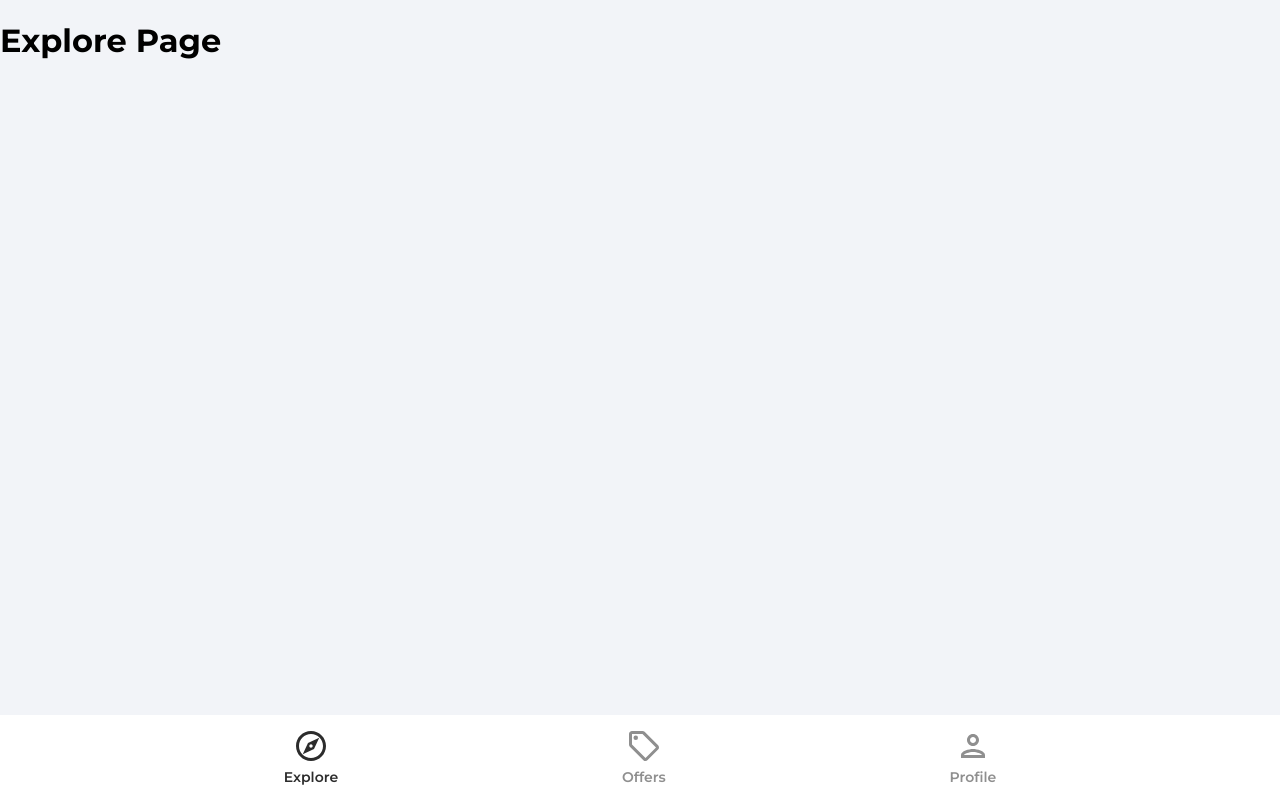
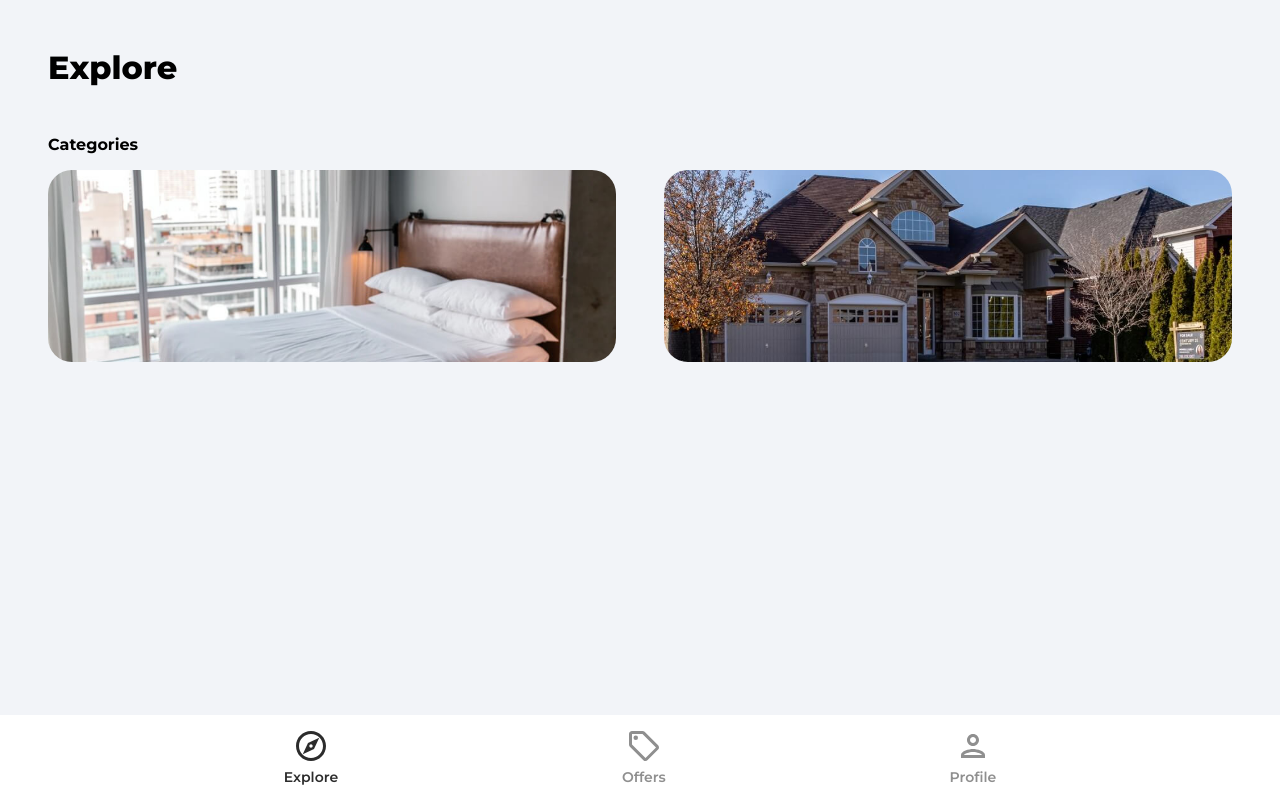
Before and after one commit to inuoluwadunsimi/Housemarket, a React (Create React App) app: page / in a window 1280 px wide. Built offline with nearby package versions, Linux system fonts and the light colour scheme; the HTML template or start-up script is replaced by a standard one.

Commit message:
added images for explore image

```diff
--- /dev/null
+++ b/src/components/OAuth.jsx
@@ -0,0 +1,47 @@
+import { useLocation, useNavigate } from 'react-router-dom'
+import { getAuth, signInWithPopup, GoogleAuthProvider } from 'firebase/auth'
+import { doc, setDoc, getDoc, serverTimestamp } from 'firebase/firestore'
+import { db } from '../firebase.config'
+import { toast } from 'react-toastify'
+import googleIcon from '../assets/svg/googleIcon.svg'
+
+function OAuth() {
+  const navigate = useNavigate()
+  const location = useLocation()
+
+  const onGoogleClick = async () => {
+    try {
+      const auth = getAuth()
+      const provider = new GoogleAuthProvider()
+      const result = await signInWithPopup(auth, provider)
+      const user = result.user
+
+      // Check for user
+      const docRef = doc(db, 'users', user.uid)
+      const docSnap = await getDoc(docRef)
+
+      // If user, doesn't exist, create user
+      if (!docSnap.exists()) {
+        await setDoc(doc(db, 'users', user.uid), {
+          name: user.displayName,
+          email: user.email,
+          timestamp: serverTimestamp(),
+        })
+      }
+      navigate('/')
+    } catch (error) {
+      toast.error('Could not authorize with Google')
+    }
+  }
+
+  return (
+    <div className='socialLogin'>
+      <p>Sign {location.pathname === '/sign-up' ? 'up' : 'in'} with </p>
+      <button className='socialIconDiv' onClick={onGoogleClick}>
+        <img className='socialIconImg' src={googleIcon} alt='google' />
+      </button>
+    </div>
+  )
+}
+
+export default OAuth
--- a/src/pages/Explore.jsx
+++ b/src/pages/Explore.jsx
@@ -1,10 +1,34 @@
+import {Link} from 'react-router-dom'
+import rentCategoryImage from '../assets/jpg/rentCategoryImage.jpg'
+import sellCategoryImage from '../assets/jpg/sellCategoryImage.jpg'
 
 
 function Explore() {
   return (
-    <div>
+    <div className='explore'>
 
-        <h1>Explore Page</h1>
+        <header>
+          <p className="pageHeader">Explore</p>
+        </header>
+        <main>
+          {/* {slider} */}
+
+          <p className="exploreCategoryHeading">Categories</p>
+          <div className="exploreCategories">
+            <Link to='/category/rent '>
+               <img
+                src={rentCategoryImage}
+                alt="rent"
+                className='exploreCategoryImg'/>
+            </Link>
+            <Link to='/category/sell '>
+               <img
+                src={sellCategoryImage}
+                alt="sell"
+                className='exploreCategoryImg'/>
+            </Link>
+          </div>
+        </main>
     </div>
   )
 }
--- a/src/pages/ForgotPassword.jsx
+++ b/src/pages/ForgotPassword.jsx
@@ -8,9 +8,7 @@
     const [email,setEmail ] = useState('')
 
 
-   const onChange = () =>{
-
-   }
+   const onChange = (e) => setEmail(e.target.value)
 
    const onSubmit = async (e) =>{
       e.preventDefault()
@@ -26,7 +24,7 @@
    }
 
     return (
-      <div>
+      <div  className='pageContainer'>
 
           <header>
             <p className="pageHeader"> Forgot Passowrd</p>
--- a/src/pages/SignIn.jsx
+++ b/src/pages/SignIn.jsx
@@ -4,6 +4,7 @@
 import {getAuth,signInWithEmailAndPassword} from 'firebase/auth'
 import {ReactComponent as ArrowRightIcon} from '../assets/svg/keyboardArrowRightIcon.svg'
 import visibilityIcon from '../assets/svg/visibilityIcon.svg'
+import OAuth from '../components/OAuth'
 
 function SignIn() {
 
@@ -74,7 +75,7 @@
                 </div>
               </form>
 
-              {/* {Google OAuth } */}
+              <OAuth/>
 
               <Link to='/sign-up' className='registerLink'>
                 Sign up instead
--- a/src/pages/SignUp.jsx
+++ b/src/pages/SignUp.jsx
@@ -6,6 +6,7 @@
 import {db} from '../firebase.config'
 import {ReactComponent as ArrowRightIcon} from '../assets/svg/keyboardArrowRightIcon.svg'
 import visibilityIcon from '../assets/svg/visibilityIcon.svg'
+import OAuth from '../components/OAuth'
 
 function SignUp() {
 
@@ -89,7 +90,7 @@
                 </div>
               </form>
 
-              {/* {Google OAuth } */}
+              <OAuth/>
 
 
               <Link to='/sign-in' className='registerLink'>
```
